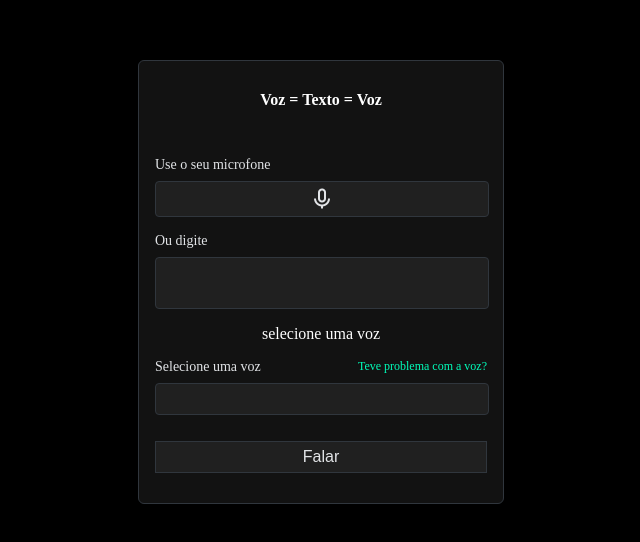
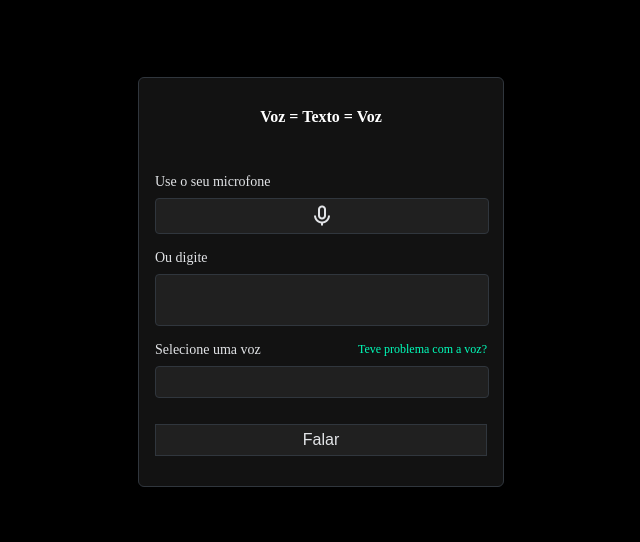
Before and after one commit to stenioeinstein-dev/de-texto-para-voz, a website: page index.html in a window 1280 px wide. Shown: the part 118-660 px from the top of the page, without its empty margins (319-959 px from the left). Drawn offline with nearby package versions, Linux system fonts and the light colour scheme.

Commit message:
first commit

```diff
--- a/index.html
+++ b/index.html
@@ -52,7 +52,7 @@
             <textarea class="content_input" id="textarea"></textarea>
           </div>
 
-          selecione uma voz
+          <!-- selecione uma voz -->
           <div class="input_field">
             <div>
               <label>Selecione uma voz</label>
```
